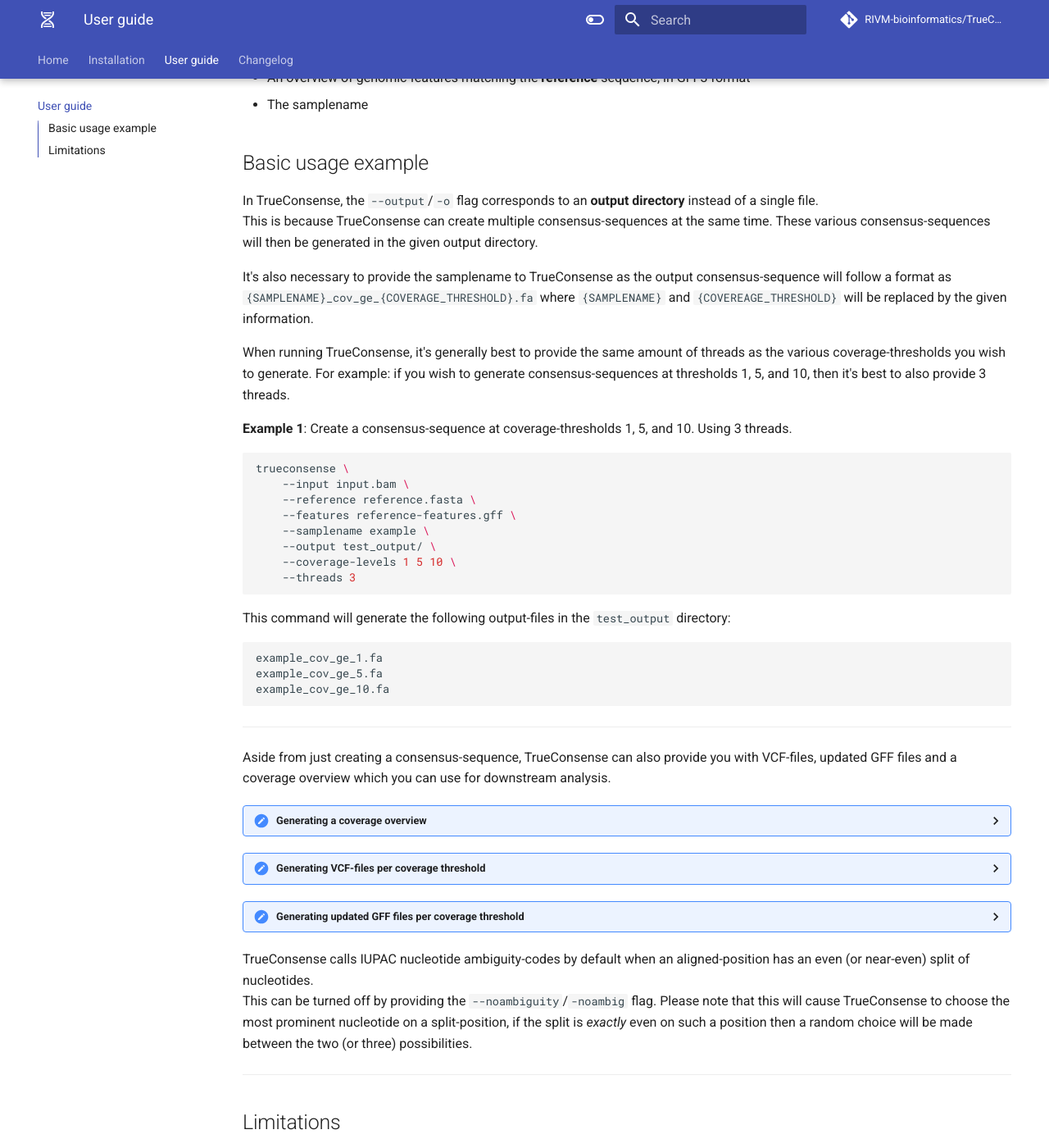
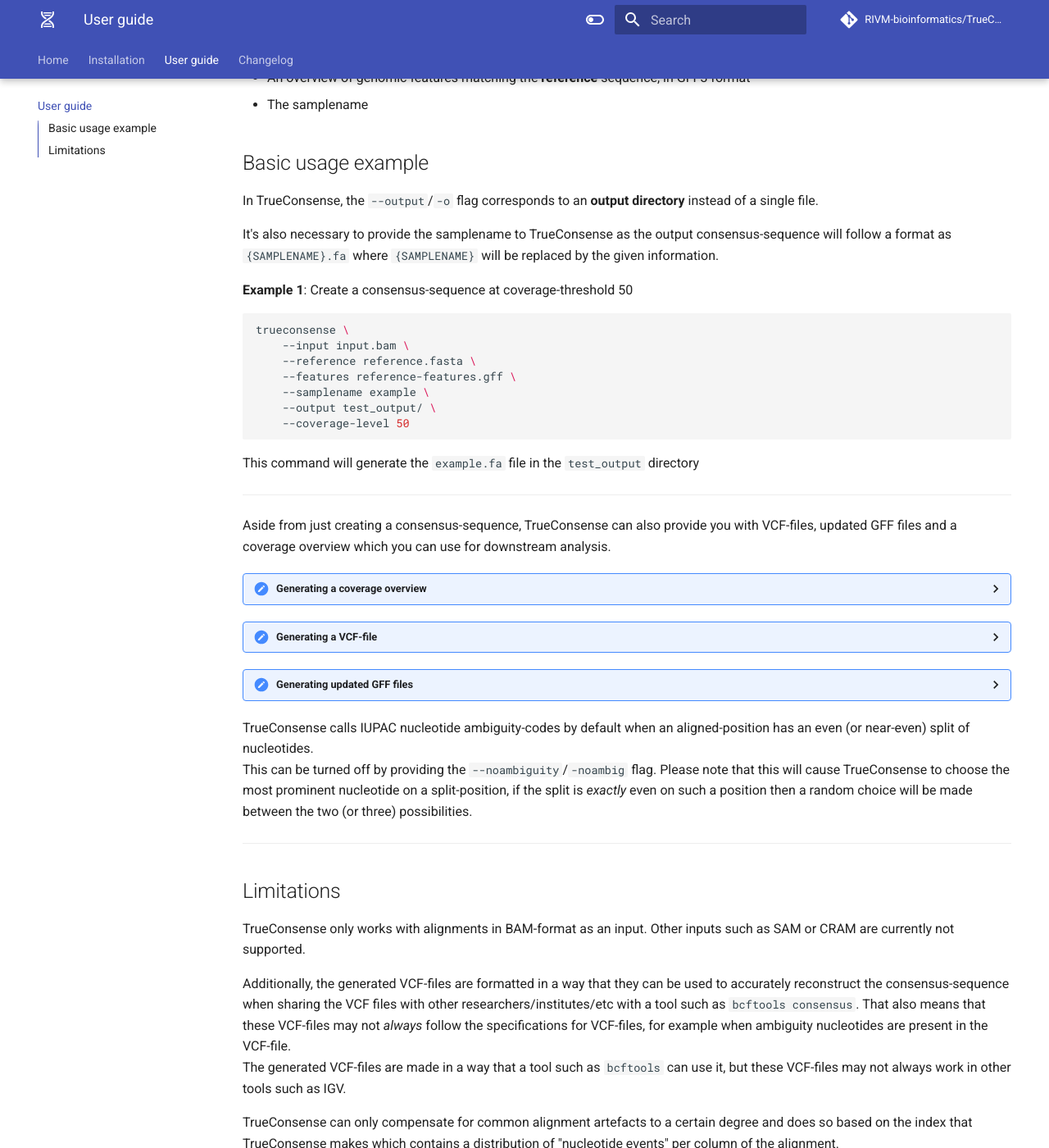
Before and after one commit to RIVM-bioinformatics/TrueConsense, an MkDocs documentation site: the page built from docs/user-guide.md, in a window 1280 px wide and 1400 px high, scrolled down 322 px. Shown: the whole window at 82% size. Built offline with MkDocs 1.6.1 and Material for MkDocs 9.7.7, drawn with Linux system fonts in a browser that asks for light colours; comment, search, counter and statistics services are not loaded; the version menu is left out.

Commit message:
docs: update TrueConsense docs to only feature a single coverage level

````diff
--- a/docs/user-guide.md
+++ b/docs/user-guide.md
@@ -13,14 +13,11 @@
 ## Basic usage example
 
 In TrueConsense, the `--output`/`-o` flag corresponds to an **output directory** instead of a single file.
-This is because TrueConsense can create multiple consensus-sequences at the same time. These various consensus-sequences will then be generated in the given output directory.
 
-It's also necessary to provide the samplename to TrueConsense as the output consensus-sequence will follow a format as `{SAMPLENAME}_cov_ge_{COVERAGE_THRESHOLD}.fa` where `{SAMPLENAME}` and `{COVEREAGE_THRESHOLD}` will be replaced by the given information.
-
-When running TrueConsense, it's generally best to provide the same amount of threads as the various coverage-thresholds you wish to generate. For example: if you wish to generate consensus-sequences at thresholds 1, 5, and 10, then it's best to also provide 3 threads.
+It's also necessary to provide the samplename to TrueConsense as the output consensus-sequence will follow a format as `{SAMPLENAME}.fa` where `{SAMPLENAME}` will be replaced by the given information.
 
 
-**Example 1**: Create a consensus-sequence at coverage-thresholds 1, 5, and 10. Using 3 threads.
+**Example 1**: Create a consensus-sequence at coverage-threshold 50
 ```bash
 trueconsense \
     --input input.bam \
@@ -28,17 +25,10 @@
     --features reference-features.gff \
     --samplename example \
     --output test_output/ \
-    --coverage-levels 1 5 10 \
-    --threads 3
+    --coverage-level 50
 ```
 
-This command will generate the following output-files in the `test_output` directory:
-
-```
-example_cov_ge_1.fa
-example_cov_ge_5.fa
-example_cov_ge_10.fa
-```
+This command will generate the `example.fa` file in the `test_output` directory
 
 ---
 
@@ -56,13 +46,12 @@
         --features reference-features.gff \
         --samplename example \
         --output test_output/ \
-        --coverage-levels 1 5 10 \
-        --depth-of-coverage example_coverage.tsv \
-        --threads 3
+        --coverage-level 30 \
+        --depth-of-coverage example_coverage.tsv
     ```
 
-??? summary "Generating VCF-files per coverage threshold"
-    TrueConsense can generate a VCF file per coverage threshold that *matches* the generated consensus-sequence on that particular coverage threshold.
+??? summary "Generating a VCF-file"
+    TrueConsense can generate a VCF file matching the given coverage-threshold that *matches* the generated consensus-sequence.
     With this, you can easily generate the various VCF-files in case a downstream analysis requires VCF input. Or if you wish to share data with other researchers but it's not possible to share (large)Fasta files.
 
     The VCF-output can be generated with the `--variants`/`-vcf` flag, this flag corresponds to an **output directory** and not a single file. The generated files follow the same naming structure as the normal consensus-sequences.
@@ -75,12 +64,11 @@
         --features reference-features.gff \
         --samplename example \
         --output test_output/ \
-        --coverage-levels 1 5 10 \
-        --variants vcf_output/ \
-        --threads 3
+        --coverage-level 30 \
+        --variants vcf_output/
     ```
 
-??? summary "Generating updated GFF files per coverage threshold"
+??? summary "Generating updated GFF files"
     TrueConsense keeps track of the open reading frames given in the input-gff and determines new stop-positions and/or new start-positions when applicable for every open reading frame in the input.
     This is done to make sure the generated consensus-sequence is possible when it comes to virus-biology.
 
@@ -94,9 +82,8 @@
         --features reference-features.gff \
         --samplename example \
         --output test_output/ \
-        --coverage-levels 1 5 10 \
-        --output-gff gff_output/ \
-        --threads 3
+        --coverage-level 30 \
+        --output-gff gff_output/
     ```
 
 TrueConsense calls IUPAC nucleotide ambiguity-codes by default when an aligned-position has an even (or near-even) split of nucleotides.
@@ -116,10 +103,10 @@
 In this case, the index on these positions can be overwritten with an index made in an earlier stage of analysis.
 This can be done with the `--index-override` flag, the data must be provided as a compressed CSV (.csv.gz) file. Below is an example of the necessary format, where "X" is deletions and "I" is number of reads with an insertion. The first column (position) has no header.
 
-||coverage                     |A     |T                                            |C  |G  |X  |I  |
-|------|-----------------------|------|---------------------------------------------|---|---|---|---|
-|1     |1                      |2     |7                                            |3  |5  |1  |3  |
-|2     |1                      |2     |3                                            |4  |10 |0  |0  |
+|     | coverage | A   | T   | C   | G   | X   | I   |
+| --- | -------- | --- | --- | --- | --- | --- | --- |
+| 1   | 1        | 2   | 7   | 3   | 5   | 1   | 3   |
+| 2   | 1        | 2   | 3   | 4   | 10  | 0   | 0   |
 
 !!! warning "Please only use this when absolutely necessary"
     Using the index override may solve a very specific issue for you particular analysis, but it will also cause the result to be much harder to validate.
````
